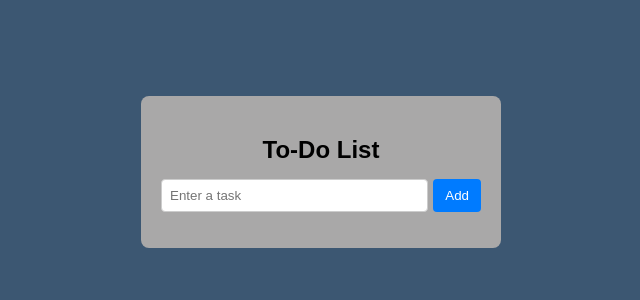
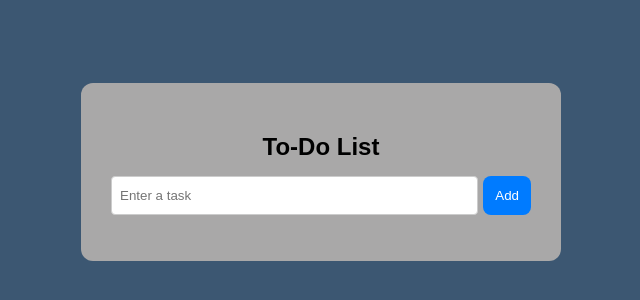
Before and after one commit to udaypundir16/To-Do-List, a plain HTML site: page index.html in a window 1280 px wide. Shown: the part 236-536 px from the top of the page, without its empty margins (319-959 px from the left). Drawn offline with Linux system fonts and the light colour scheme.

Commit message:
CSS update

```diff
--- a/style.css
+++ b/style.css
@@ -9,9 +9,9 @@ body {
 
 .container {
     background: rgb(169, 168, 168);
-    padding: 20px;
-    width: 320px;
-    border-radius: 8px;
+    padding: 30px;
+    width: 420px;
+    border-radius: 12px;
 }
 h2 {
     text-align: center;
@@ -31,11 +31,11 @@ input {
 }
 
 button {
-    padding: 8px 12px;
+    padding: 12px 12px;
     border: none;
     background-color: #007bff;
     color: white;
-    border-radius: 4px;
+    border-radius: 8px;
     cursor: pointer;
 }
 
```
